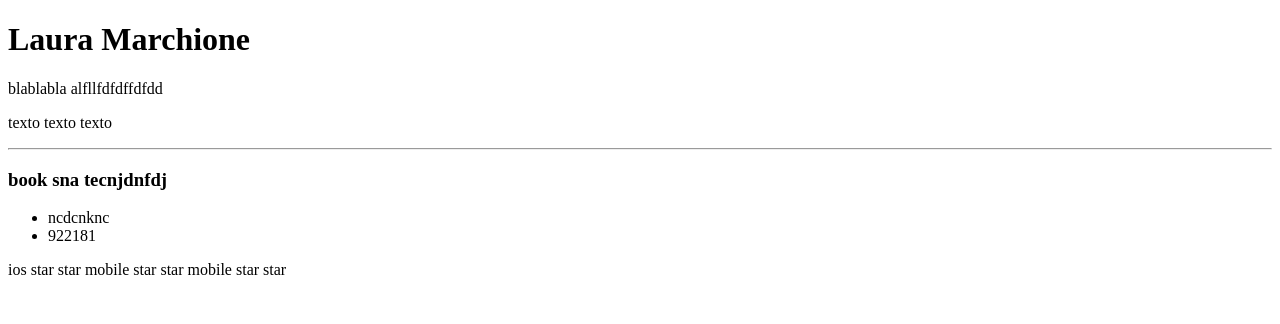
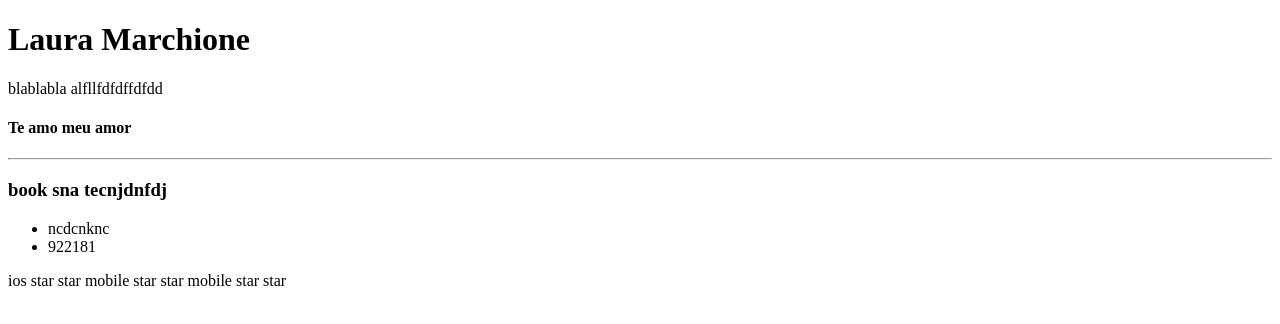
Before and after one commit to laumarchione/cv, a plain HTML site: page index.html in a window 1280 px wide. Drawn offline with Linux system fonts and the light colour scheme.

Commit message:
Update index.html

```diff
--- a/index.html
+++ b/index.html
@@ -10,7 +10,7 @@
   <h1>Laura Marchione</h1>
   <p>blablabla alfllfdfdffdfdd</p>
 
-  <p>texto texto texto </p>
+  <h4>Te amo meu amor </h4>
   <hr>
   <h3>book sna tecnjdnfdj</h3>
   <ul>
```
